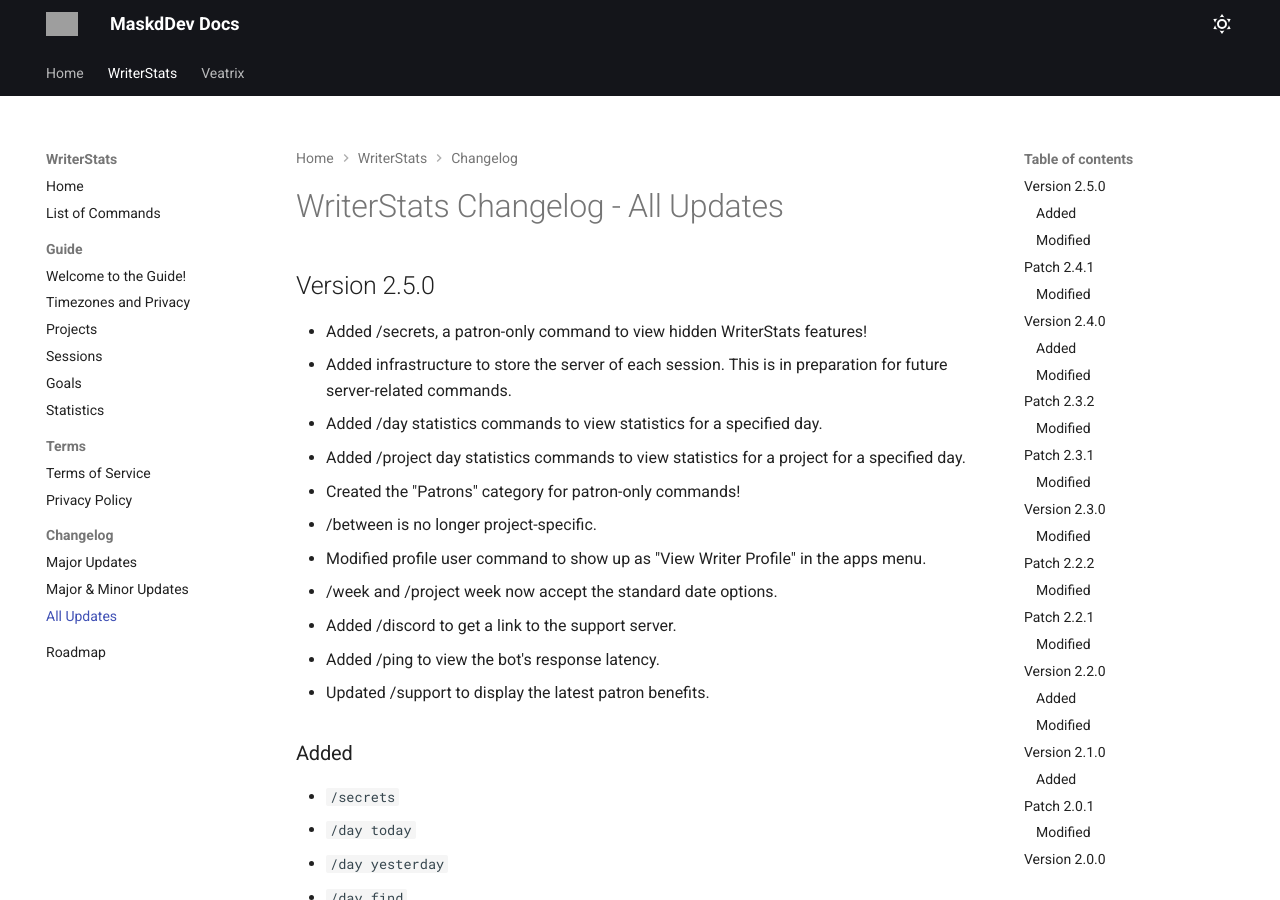
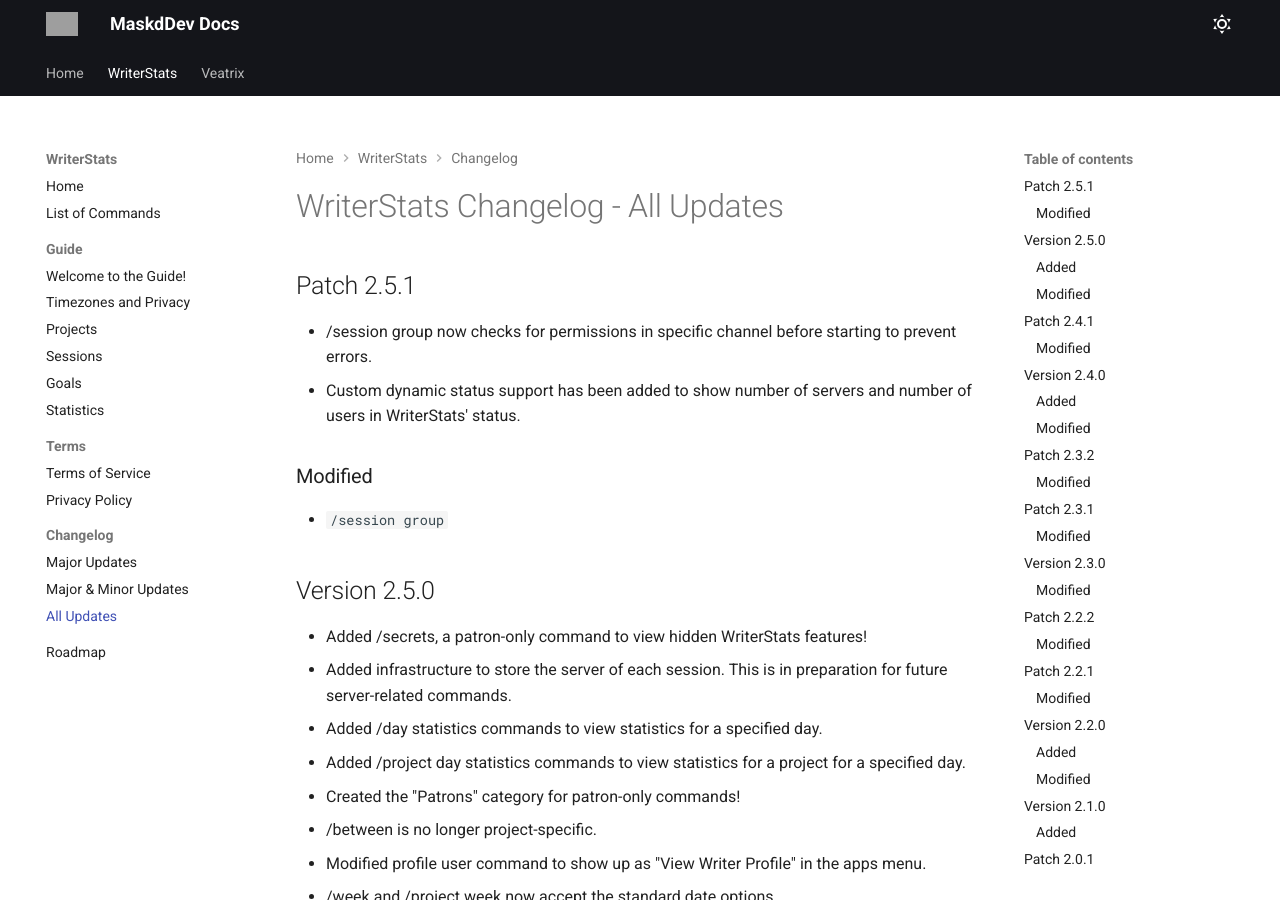
Before and after one commit to MaskdDev/MaskdDev-Docs, an MkDocs documentation site: the page built from docs/writerstats/changelog/index.md, in a window 1280 px wide and 900 px high. Built offline with MkDocs 1.6.1 and Material for MkDocs 9.7.7, drawn with Linux system fonts in a browser that asks for light colours; grey boxes are pictures that could not be loaded.

Commit message:
Patch 2.5.1

```diff
--- a/docs/writerstats/changelog/index.md
+++ b/docs/writerstats/changelog/index.md
@@ -1,4 +1,13 @@
 # WriterStats Changelog - All Updates
+
+## Patch 2.5.1
+
+- /session group now checks for permissions in specific channel before starting to prevent errors.
+- Custom dynamic status support has been added to show number of servers and number of users in WriterStats' status.
+
+### Modified
+
+- `/session group`
 
 ## Version 2.5.0
 
```
